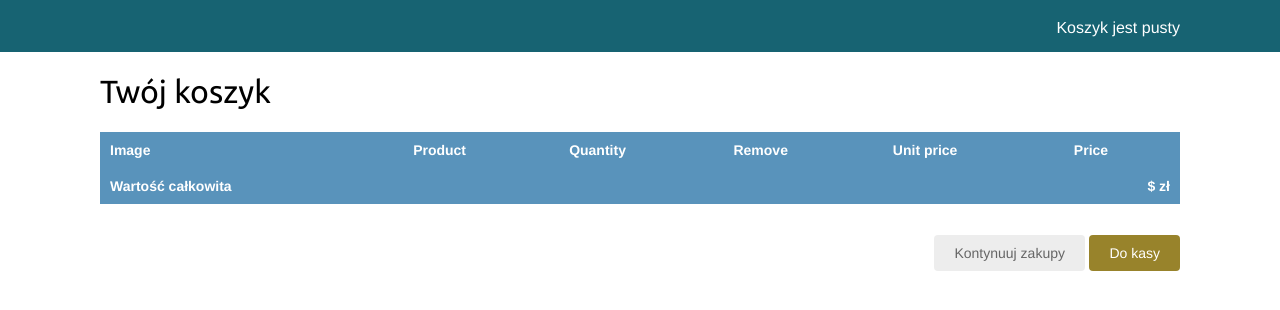
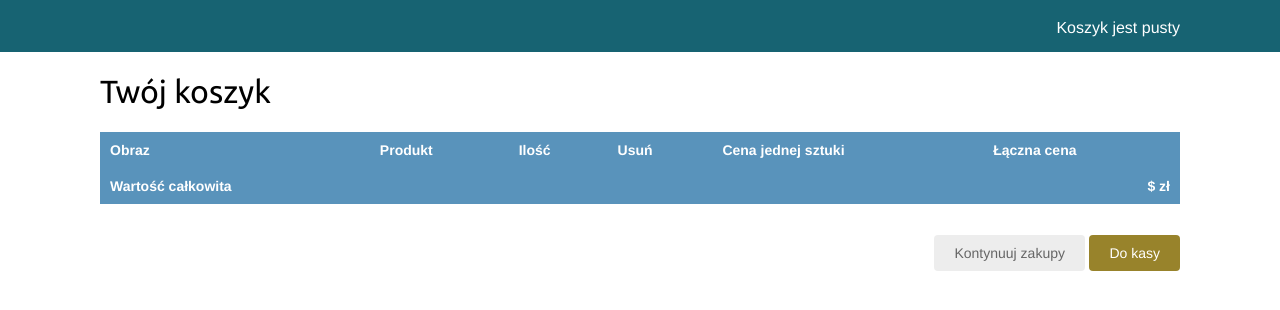
Before and after one commit to Kacper13b/TestSklep, a Django app: template myshop/cart/templates/cart/detail.html in a window 1280 px wide. Shown: the part 46-356 px from the top of the page. Run offline with Django 3.2, Linux system fonts and the light colour scheme; the template is opened without the code that fills it, so the values that code supplies are empty.

Commit message:
error fixed

```diff
--- a/myshop/cart/templates/cart/detail.html
+++ b/myshop/cart/templates/cart/detail.html
@@ -10,12 +10,12 @@
   <table class="cart">
     <thead>
       <tr>
-        <th>Image</th>
-        <th>Product</th>
-        <th>Quantity</th>
-        <th>Remove</th>
-        <th>Unit price</th>
-        <th>Price</th>
+        <th>Obraz</th>
+        <th>Produkt</th>
+        <th>Ilość</th>
+        <th>Usuń</th>
+        <th>Cena jednej sztuki</th>
+        <th>Łączna cena</th>
       </tr>
     </thead>
     <tbody>
@@ -30,8 +30,8 @@
             <td>{{ product.name }}</td>
             <td>{{ item.quantity }}</td>
             <td><a href="{% url "cart:cart_remove" product.id %}">Usuń</a></td>
-            <td class="num">${{ item.price }} zł</td>
-            <td class="num">${{ item.total_price }} zł</td>
+            <td class="num">{{ item.price }} zł</td>
+            <td class="num">{{ item.total_price }} zł</td>
           </tr>
         {% endwith %}
       {% endfor %}
@@ -44,6 +44,6 @@
   </table>
   <p class="text-right">
     <a href="{% url "shop:product_list" %}" class="button light">Kontynuuj zakupy</a>
-    <a href="{% url "orders:order_create" %}" class="button">Do kasy</a>
+    <a href="#" class="button">Do kasy</a>
   </p>
 {% endblock %}
--- a/myshop/cart/urls.py
+++ b/myshop/cart/urls.py
@@ -1,5 +1,5 @@
 from django.urls import path
-import views
+from . import views
 
 app_name = 'cart'
 
```
Also changed, not shown: myshop/db.sqlite3.
